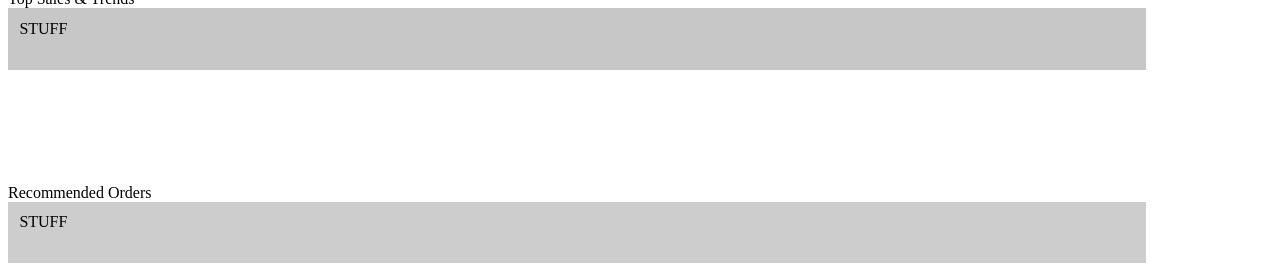
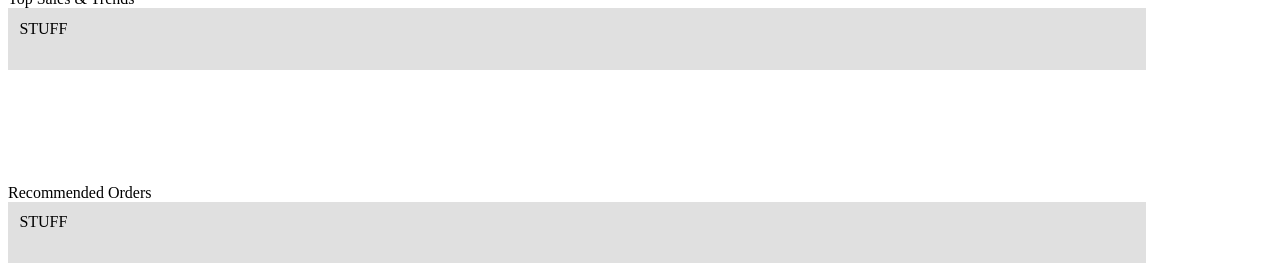
Before and after one commit to danjuv/pharmhack-client, a Flask app: page / in a window 1280 px wide. Shown: the part 716-987 px from the top of the page. Run offline with Flask 2, Linux system fonts and the light colour scheme; some libraries are stand-ins or nearby versions.

Commit message:
changed panel content background to lighter gray

```diff
--- a/templates/index.html
+++ b/templates/index.html
@@ -22,7 +22,7 @@
               <div class="heading">
                 <span class="title">Top Sales & Trends</span>
               </div>
-              <div style="background-color: #c7c7c7"class="content">
+              <div style="background-color: #e0e0e0"class="content">
                 <div class="panel-content" > STUFF </p>
                 </div>
               </div>
@@ -31,7 +31,7 @@
               <div class="heading">
                 <span class="title">Recommended Orders</span>
               </div>
-              <div style="background-color: #cdcdcd" class="content">
+              <div style="background-color: #e0e0e0" class="content">
                 <div class="panel-content">
                 STUFF
                 </div>
```
